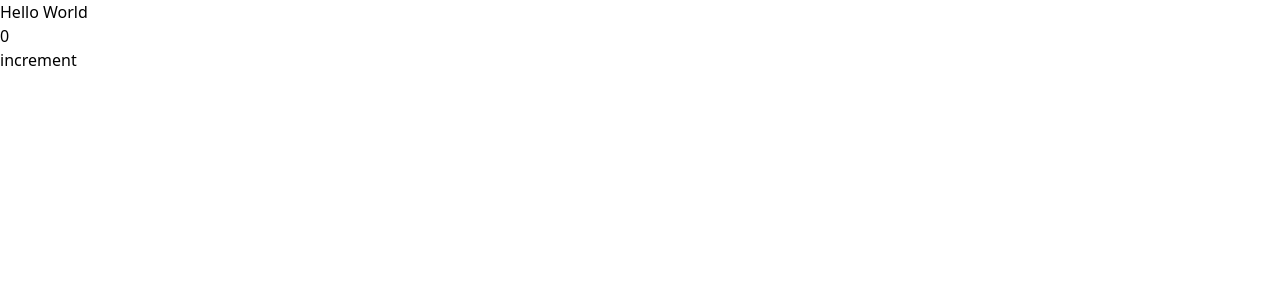
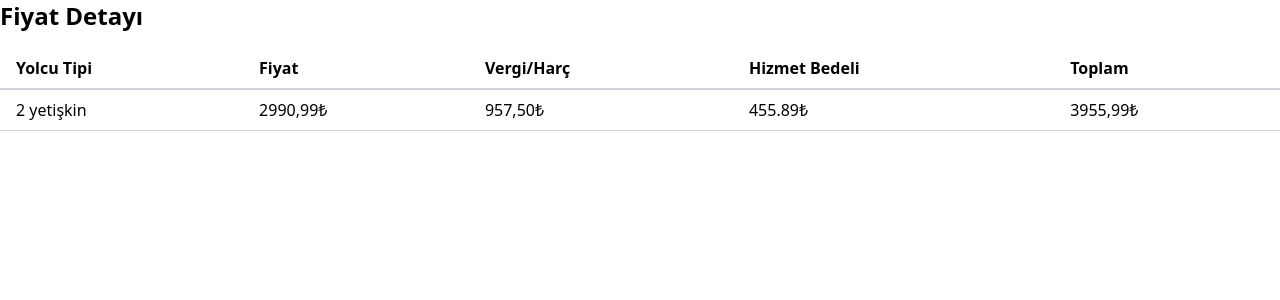
Before and after one commit to OmarAbdelhamed/pinsoft-fly-app, a React (Create React App) app: page / in a window 1280 px wide. Shown: the top 300 px of the page. Built offline with nearby package versions, Linux system fonts and the light colour scheme.

Commit message:
PriceDetail component

```diff
--- a/src/App.js
+++ b/src/App.js
@@ -1,15 +1,17 @@
 import { useSelector } from "react-redux/es/hooks/useSelector";
 import { useDispatch } from "react-redux";
 import { increment } from "./app/flyDataSlice";
+import FlyingDetailScreen from "./screens/FlyingDetailScreen";
 
 function App() {
   const state = useSelector((state) => state.data.value);
   const dispatch = useDispatch();
   return (
     <div className="App">
-      <h1>Hello World</h1>
+      <FlyingDetailScreen />
+      {/* <h1>Hello World</h1>
       <p>{state}</p>
-      <button onClick={() => dispatch(increment())}>increment</button>
+      <button onClick={() => dispatch(increment())}>increment</button> */}
     </div>
   );
 }
--- /dev/null
+++ b/src/components/FlyingDetailScreen/PriceDetail.js
@@ -0,0 +1,41 @@
+import React from "react";
+
+const PriceDetail = () => {
+  return (
+    <div className="flex flex-col">
+      <h2 className="text-2xl font-semibold mb-4">Fiyat Detayı</h2>
+      <div>
+        <table className="w-full text-left">
+          <thead>
+            <tr className="border-b-2 border-gray-300">
+              <th className="px-4 py-2">Yolcu Tipi</th>
+              <th className="px-4 py-2">Fiyat</th>
+              <th className="px-4 py-2">Vergi/Harç</th>
+              <th className="px-4 py-2">Hizmet Bedeli</th>
+              <th className="px-4 py-2">Toplam</th>
+            </tr>
+          </thead>
+          <tbody>
+            <tr className="border-b border-gray-300">
+              <td className="px-4 py-2">2 yetişkin</td>
+              <td className="px-4 py-2">
+                2990,99<span>₺</span>
+              </td>
+              <td className="px-4 py-2">
+                957,50<span>₺</span>
+              </td>
+              <td className="px-4 py-2">
+                455.89<span>₺</span>
+              </td>
+              <td className="px-4 py-2">
+                3955,99<span>₺</span>
+              </td>
+            </tr>
+          </tbody>
+        </table>
+      </div>
+    </div>
+  );
+};
+
+export default PriceDetail;
--- a/src/screens/FlyingDetailScreen.js
+++ b/src/screens/FlyingDetailScreen.js
@@ -0,0 +1,12 @@
+import React from "react";
+import PriceDetail from "../components/FlyingDetailScreen/PriceDetail";
+
+const FlyingDetailScreen = () => {
+  return (
+    <div>
+      <PriceDetail />
+    </div>
+  );
+};
+
+export default FlyingDetailScreen;
```
